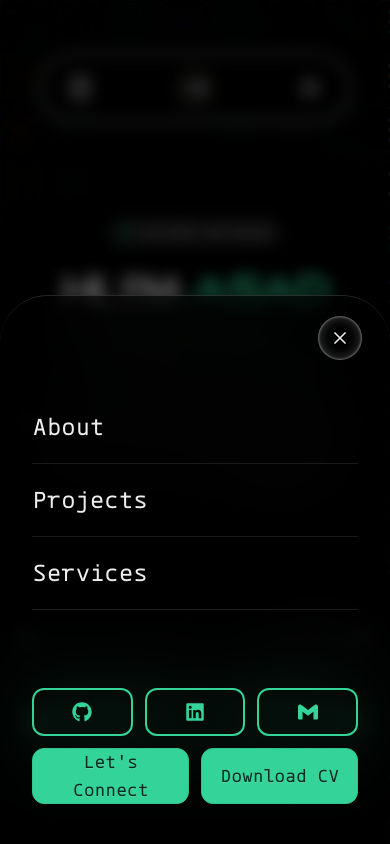
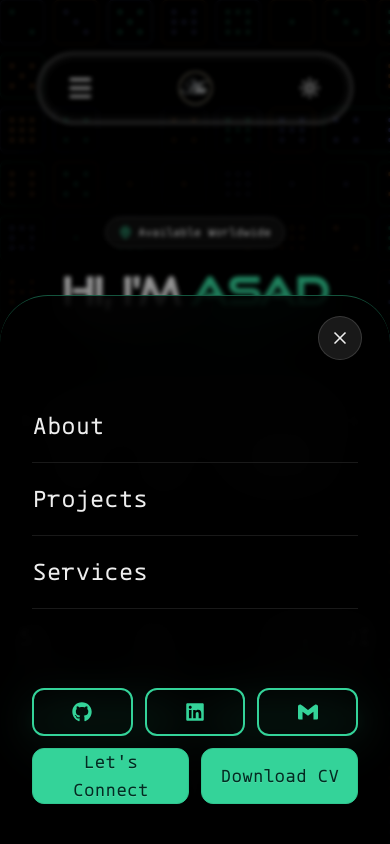
Before and after one commit to asad-777/personal_website, a Next.js app: page / in a window 390 px wide. Both pictures are taken after a click on the button "Open menu". Shown: the top 844 px of the page. Built offline with nearby package versions, Linux system fonts and the light colour scheme.

Commit message:
performance optimizatoins for nav mobile

```diff
--- a/src/components/Navbar.jsx
+++ b/src/components/Navbar.jsx
@@ -10,7 +10,7 @@ import { AnimatedThemeToggler } from "@/components/ui/animated-theme-toggler";
 import { usePathname } from "next/navigation";
 import Link from "next/link";
 import Image from "next/image";
-import { motion, useScroll, useMotionValueEvent } from "motion/react";
+import { motion, useScroll, useMotionValueEvent, AnimatePresence } from "motion/react";
 
 const navItems = [
   { label: "About", href: "/#about" },
@@ -215,38 +215,37 @@ export default function Navbar({ children }) {
       {children}
 
       {/* === MOBILE BOTTOM SHEET === */}
+      <motion.div initial={false}>
+        <AnimatePresence>
+          {isOpen && (
+            <>
               {/* Backdrop */}
-      <div
-        className={`fixed inset-0 z-[90] bg-black/40 backdrop-blur-sm transition-opacity duration-300 lg:hidden ${
-          isOpen ? "opacity-100 pointer-events-auto" : "opacity-0 pointer-events-none"
-        }`}
+              <motion.div
+                initial={{ opacity: 0 }}
+                animate={{ opacity: 1 }}
+                exit={{ opacity: 0 }}
+                transition={{ duration: 0.3 }}
+                className="fixed inset-0 z-[90] bg-black/30 backdrop-blur-[2px] lg:hidden"
                 onClick={closeMenu}
               />
 
-      {/* Bottom sheet panel — translucent glass */}
-
-
-      <div
-        className={`fixed bottom-0 left-0 right-0 z-100 h-[65vh] bg-base-100/60 backdrop-blur-2xl rounded-t-[3rem] flex flex-col border-t border-base-content/15 shadow-[0_-20px_60px_rgba(0,0,0,0.4)] transition-transform duration-500 ease-in-out lg:hidden hide-dominoes
-          ${isOpen ? "translate-y-0" : "translate-y-full"}`}>
-
-
-
+              {/* Bottom sheet panel */}
+              <motion.div
+                initial={{ y: "100%" }}
+                animate={{ y: 0 }}
+                exit={{ y: "100%" }}
+                transition={{ type: "spring", damping: 25, stiffness: 200 }}
+                className="fixed bottom-0 left-0 right-0 z-100 h-[65vh] bg-base-100/80 backdrop-blur-xl rounded-t-[3rem] flex flex-col border-t border-primary/40 shadow-[0_-15px_40px_rgba(0,0,0,0.2)] lg:hidden hide-dominoes will-change-transform transform-gpu"
+              >
                 {/* Close button */}
                 <button
                   onClick={closeMenu}
-          className="absolute top-5 right-7 cursor-pointer z-10 hover:scale-110 transition-transform"
+                  className="absolute top-5 right-7 cursor-pointer z-10 hover:scale-110 transition-transform active:scale-95"
                   aria-label="Close menu"
                 >
-          <GlassSurface
-            width={44}
-            height={44}
-            borderRadius={9999}
-            backgroundOpacity={0.05}
-            borderWidth={0.5}
-          >
+                  <div className="w-11 h-11 rounded-full bg-base-content/10 backdrop-blur-md border border-base-content/15 flex items-center justify-center">
                     <X className="w-5 h-5 text-base-content" />
-          </GlassSurface>
+                  </div>
                 </button>
 
                 {/* Nav links */}
@@ -256,7 +255,7 @@ export default function Navbar({ children }) {
                       <Link
                         href="/"
                         onClick={closeMenu}
-                className="text-base-content font-bold text-2xl py-5 hover:text-primary transition-all duration-300 flex items-center gap-4"
+                        className="text-base-content font-bold text-2xl py-5 hover:text-primary transition-colors duration-300 flex items-center gap-4"
                       >
                         <House className="w-7 h-7 shrink-0" />
                         Home
@@ -268,7 +267,7 @@ export default function Navbar({ children }) {
                       <Link
                         href={item.href}
                         onClick={closeMenu}
-                className="text-base-content font-bold text-2xl py-5 hover:text-primary transition-all duration-300 block w-full"
+                        className="text-base-content font-bold text-2xl py-5 hover:text-primary transition-colors duration-300 block w-full"
                       >
                         {item.label}
                       </Link>
@@ -326,7 +325,11 @@ export default function Navbar({ children }) {
                     </a>
                   </div>
                 </div>
-      </div>
+              </motion.div>
+            </>
+          )}
+        </AnimatePresence>
+      </motion.div>
     </>
   );
 }
--- a/src/components/hero.jsx
+++ b/src/components/hero.jsx
@@ -143,17 +143,17 @@ export default function Hero() {
 
               {/* Social Links */}
               <div className="flex gap-10 w-full  justify-center lg:justify-center  px-2">
-                <a href="https://github.com/yourusername" target="_blank" rel="noopener noreferrer" className="group btn btn-ghost hover:text-primary btn-lg flex items-center gap-2 text-base-content/60  transition-colors font-bold text-sm">
+                <a href="https://github.com/yourusername" target="_blank" rel="noopener noreferrer" className="group btn btn-ghost hover:text-primary lg:btn-lg flex items-center gap-2 text-base-content/60  transition-colors font-bold text-sm">
                   <FaGithub className="w-5 h-5" />
                   <span>GitHub</span>
                 </a>
 
-                <a href="https://linkedin.com/in/yourusername" target="_blank" rel="noopener noreferrer" className="group btn btn-ghost hover:text-primary btn-lg flex items-center gap-2 text-base-content/60  transition-colors font-bold text-sm">
+                <a href="https://linkedin.com/in/yourusername" target="_blank" rel="noopener noreferrer" className="group btn btn-ghost hover:text-primary lg:btn-lg flex items-center gap-2 text-base-content/60  transition-colors font-bold text-sm">
                   <FaLinkedin className="w-5 h-5" />
                   <span>LinkedIn</span>
                 </a>
 
-                <a href="mailto:your@email.com" className="group btn btn-ghost hover:text-primary btn-lg flex items-center gap-2 text-base-content/60  transition-colors font-bold text-sm ">
+                <a href="mailto:your@email.com" className="group btn btn-ghost hover:text-primary lg:btn-lg flex items-center gap-2 text-base-content/60  transition-colors font-bold text-sm ">
                   <SiGmail className="w-5 h-5" />
                   <span>Gmail</span>
                 </a>
```
Lines whose indentation alone changed are shown as unchanged.
